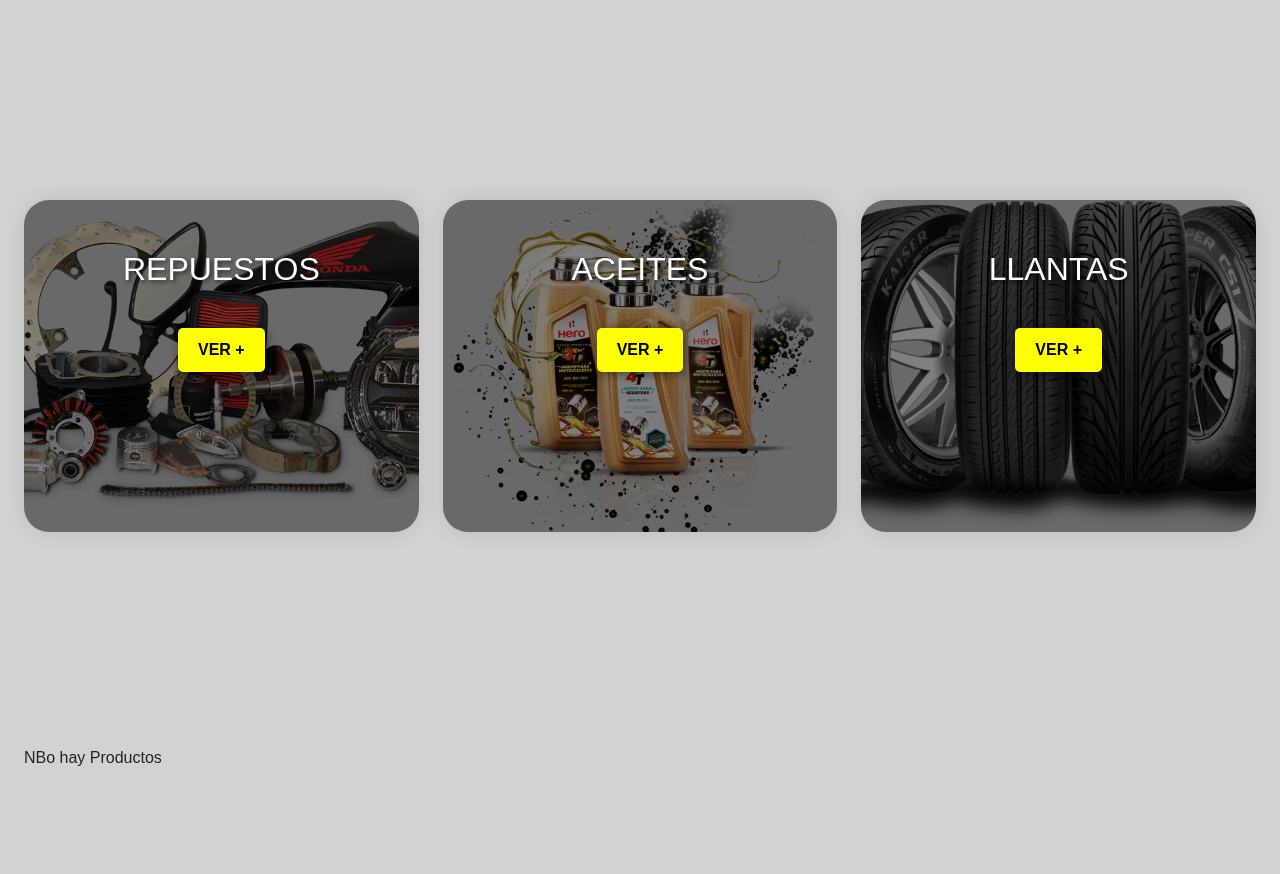
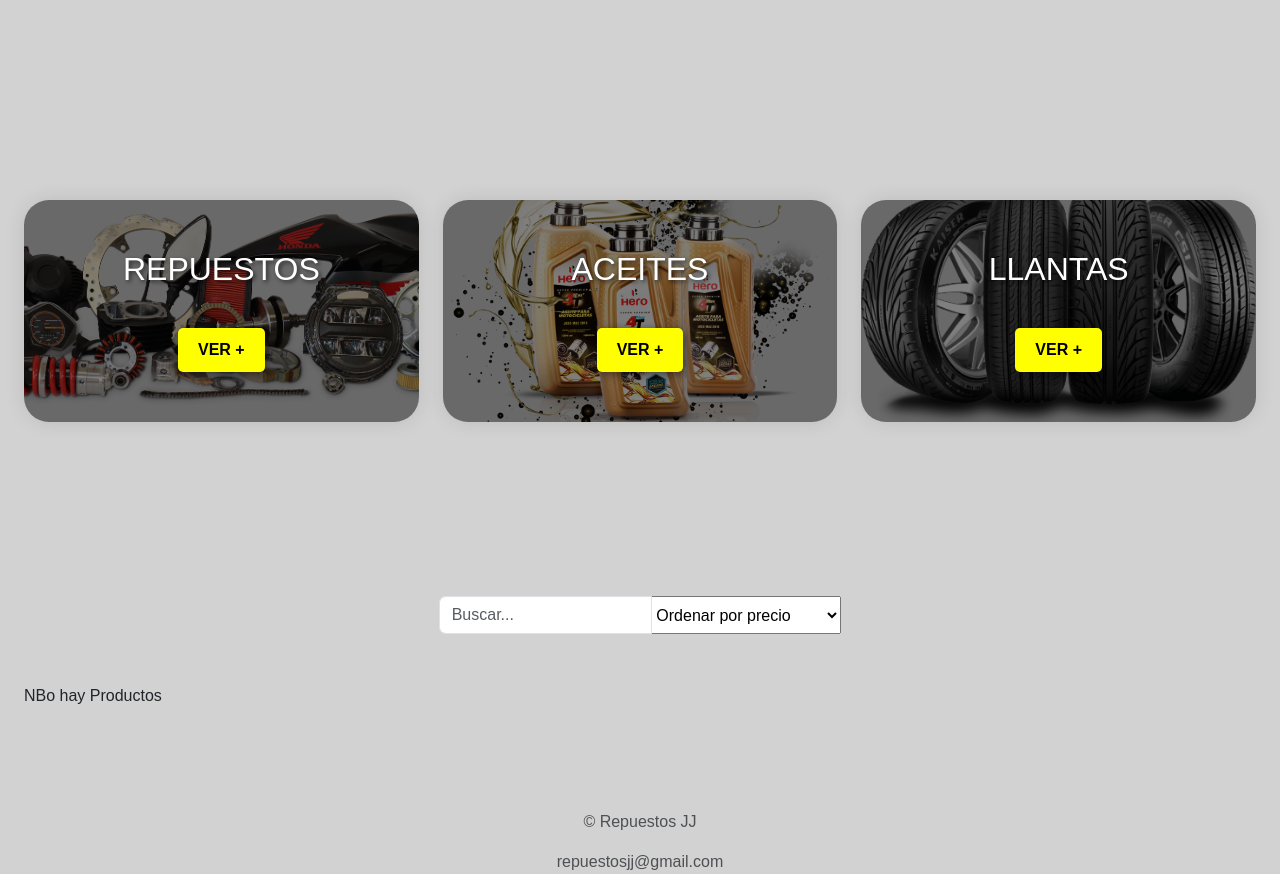
Before and after one commit to JhonSan2005/P_Final, a PHP site: page /Sitio/Controlador/controlador.php in a window 1280 px wide. Shown: the part 653-1527 px from the top of the page. Run offline with PHP 8.4, Linux system fonts and the light colour scheme; data that the repository does not hold is empty; some libraries are stand-ins or nearby versions.

Commit message:
Add files via upload

```diff
--- a/Vista/seccion1.php
+++ b/Vista/seccion1.php
@@ -14,7 +14,7 @@
             </div>
             <div class="col-md-4 col-12 mb-1 mb-md-0">
                 <div class="input-group">
-                <input type="text" name="buscador" id="buscador" placeholder="Buscar...">
+
                     <div class="input-group-append">
 
                     </div>
@@ -64,6 +64,24 @@
         </div>
     </div>
 </section>
+<div class="container_busqueda">
+    <div class="row justify-content-center align-items-center">
+        <div class="col-md-4 col-12 mb-1 mb-md-0">
+            <div class="input-group">
+                <input type="text" name="buscador" id="buscador" placeholder="Buscar..." class="form-control">
+                <div class="input-group-append">
+                    <select id="id_categoria" name="id_categoria" class="form-input" required>
+                     <option value="">Ordenar por precio</option>
+                     <option value="1">Mas barato al mas caro</option>
+                     <option value="2">Mas caro al mas barato</option>
+
+                    </select>
+                </div>
+            </div>
+        </div>
+
+    </div>
+</div>
 <div class="container articulos">
     <div class="row">
         <?php
--- a/css/estilo.css
+++ b/css/estilo.css
@@ -63,7 +63,7 @@
     background-position: center center;
     background-size: cover;
     padding: 50px 0px;
-    margin-bottom: 80px;
+    margin-bottom: 20px;
     border-radius: 25px;
 }
 
@@ -123,11 +123,6 @@
 }
 /* Estilo para las cartas en la sección #nuestros-programas */
 #nuestros-programas .carta {
-    background-position: center;
-    background-size: cover;
-    padding: 50px 20px; /* Ajuste el padding según sea necesario */
-    border-radius: 25px;
-    height: 100%; /* Ajusta la altura de las cartas */
     box-shadow: 0px 0px 20px rgba(0, 0, 0, 0.1); /* Sombra sutil */
     transition: transform 0.3s ease; /* Transición suave */
 }
@@ -189,8 +184,8 @@
 }
 
 .container.mt-5 .card-img-top {
-    width: 230px;
-    height: 300px; /* Puedes ajustar la altura aquí */
+    width: 10px;
+    height: 30px; /* Puedes ajustar la altura aquí */
     object-fit: cover;
     margin: 0 auto; /* Centra la imagen horizontalmente */
     display: block; /* Hace que la imagen sea un bloque */
@@ -245,3 +240,8 @@
     display: flex;
     flex-wrap: wrap;
 }
+
+/* div de busqueda */
+.container_busqueda{
+    margin-top: -100px;
+}
```
